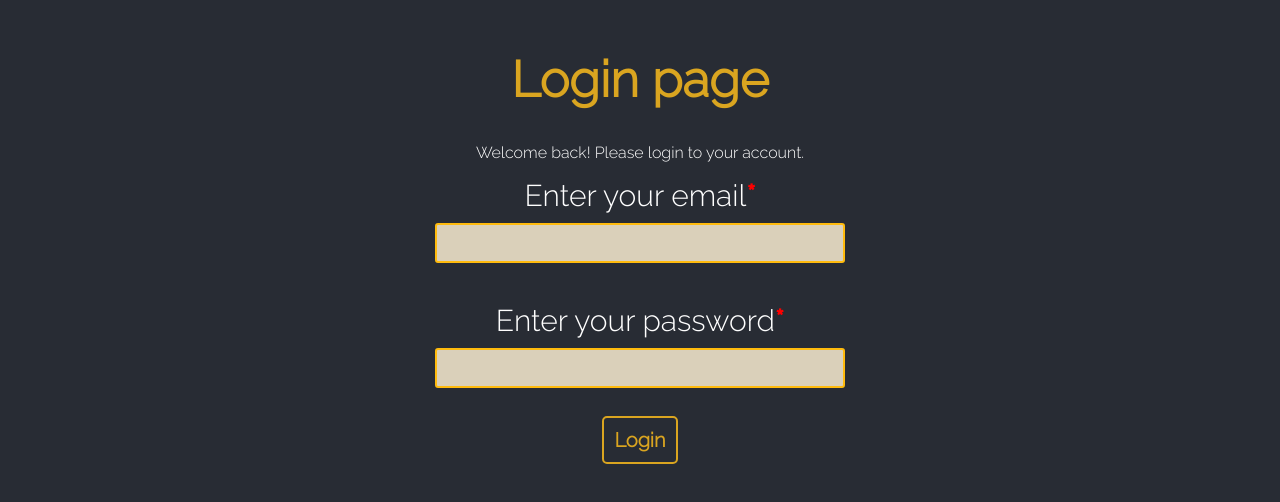
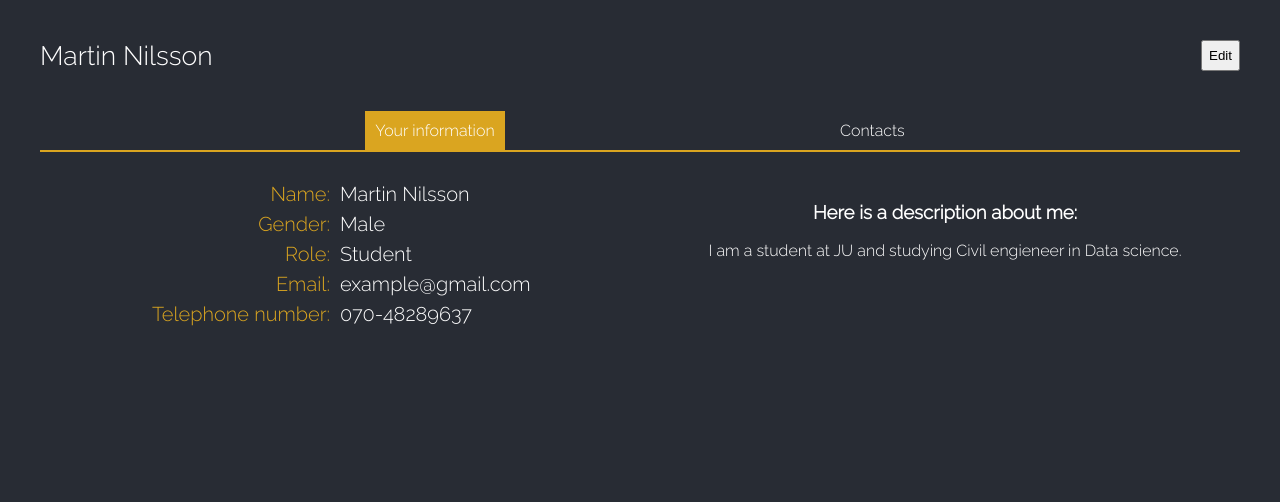
Before and after one commit to Civil-Data/OnlineMeetingSchedule, a React (Create React App) app in the folder frontend/: page /login in a window 1280 px wide. Shown: the top 502 px of the page. Built offline with nearby package versions, Linux system fonts and the light colour scheme.

Commit message:
ADD: Profile page

```diff
--- a/frontend/src/Components/AuthInput.js
+++ b/frontend/src/Components/AuthInput.js
@@ -2,7 +2,7 @@ const AuthInput = ({ message, type }) => {
     return (
         <div>
             <div>
-                <label htmlFor={type}>
+                <label htmlFor={type} className="input_label">
                     {message}
                     <b>*</b>
                 </label>
--- a/frontend/src/css/App.css
+++ b/frontend/src/css/App.css
@@ -2,7 +2,7 @@
 
 body {
     font-family: "Raleway", sans-serif;
-    text-align: center;
+    /* text-align: center; */
     background-color: #282c34;
     color: white;
     margin: 0;
@@ -104,11 +104,6 @@ video {
     }
 }
 
-b {
-    font-size: 30px;
-    color: red;
-}
-
 #confirmation_btn {
     border-radius: 5px;
     padding: 10px;
@@ -137,10 +132,79 @@ input {
     outline-style: none;
 }
 
-label {
+.input_label {
     font-size: 30px;
 }
 
 #typing-element {
     margin: 0 0 100px;
 }
+
+.profile_container {
+    /* background-color: rgb(251, 251, 251); */
+    border-radius: 5px;
+    margin: 40px;
+    height: 90vh;
+}
+
+.top_section {
+    /* color: black; */
+    display: flex;
+    justify-content: space-between;
+}
+
+.top_section > span {
+    font-size: 20pt;
+}
+
+.tab_area {
+    margin-top: 5vh;
+    display: flex;
+    justify-content: space-evenly;
+    border-bottom: 2px solid goldenrod;
+}
+
+.tab {
+    padding: 10px;
+}
+
+.tab:hover {
+    background-color: rgba(218, 165, 32, 1);
+    /* border-radius: 3px; */
+    cursor: pointer;
+}
+.tab.active {
+    background-color: rgba(218, 165, 32, 1);
+}
+
+p {
+    margin: 0;
+}
+
+.user_info_label {
+    color: goldenrod;
+    margin: 0;
+}
+
+.profile_info {
+    font-size: 20px;
+    display: grid;
+    grid-template-columns: repeat(2, 1fr);
+    grid-template-rows: repeat(5, 30px);
+    /* background-color: red; */
+    column-gap: 10px;
+}
+.profile_info > .user_info_label {
+    text-align: end;
+}
+
+.bottom_section {
+    margin-top: 30px;
+    display: grid;
+    grid-template-columns: repeat(2, 1fr);
+    column-gap: 20px;
+}
+
+.user_about {
+    text-align: center;
+}
--- a/frontend/src/index.js
+++ b/frontend/src/index.js
@@ -1,15 +1,18 @@
 import React from "react";
 import ReactDOM from "react-dom/client";
 import { BrowserRouter } from "react-router-dom";
-import "./css/index.css";
-import App from "./App";
+// import "./css/index.css";
+import "./css/App.css";
+// import App from "./App";
 import reportWebVitals from "./reportWebVitals";
+import Profile from "./views/Profile";
 
 const root = ReactDOM.createRoot(document.getElementById("root"));
 root.render(
     <React.StrictMode>
         <BrowserRouter>
-            <App />
+            {/* <App /> */}
+            <Profile />
         </BrowserRouter>
     </React.StrictMode>
 );
--- /dev/null
+++ b/frontend/src/views/Profile.js
@@ -0,0 +1,50 @@
+// import TypingEffect from "../Components/TypingEffect";
+
+const Profile = () => {
+    return (
+        <>
+            {/* <h1>Profile page</h1> */}
+            {/* <TypingEffect
+                text="Welcome to the profile page! Please enter your profile information."
+                delay={25}
+            /> */}
+
+            <div className="profile_container">
+                <div className="top_section">
+                    <span>Martin Nilsson</span>
+                    <button>Edit</button>
+                </div>
+
+                <div className="tab_area">
+                    <span className="tab active">Your information</span>
+                    <span className="tab">Contacts</span>
+                </div>
+
+                <div className="bottom_section">
+                    <div className="profile_info">
+                        {/* <div className="right_float"> */}
+                        <label className="user_info_label">Name:</label>
+                        <p>Martin Nilsson</p>
+                        <label className="user_info_label">Gender:</label>
+                        <p>Male</p>
+                        <label className="user_info_label">Role:</label>
+                        <p>Student</p>
+                        <label className="user_info_label">Email:</label>
+                        <p>example@gmail.com</p>
+                        <label className="user_info_label">Telephone number:</label>
+                        {/* </div> */}
+                        {/* <div className="user_info_values"> */}
+                        <p>070-48289637</p>
+                        {/* </div> */}
+                    </div>
+                    <div className="user_about">
+                        <h3>Here is a description about me:</h3>
+                        <p>I am a student at JU and studying Civil engieneer in Data science.</p>
+                    </div>
+                </div>
+            </div>
+        </>
+    );
+};
+
+export default Profile;
```
